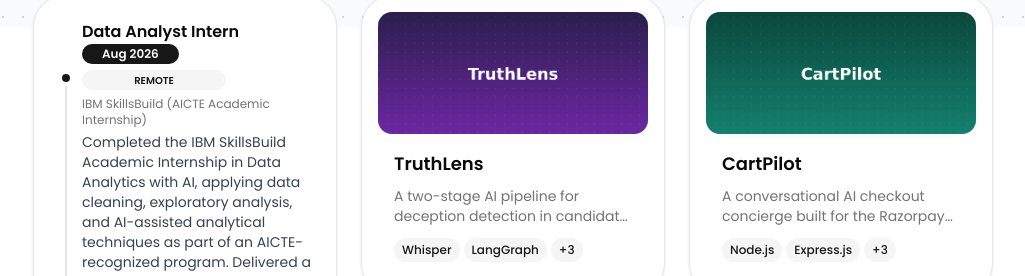
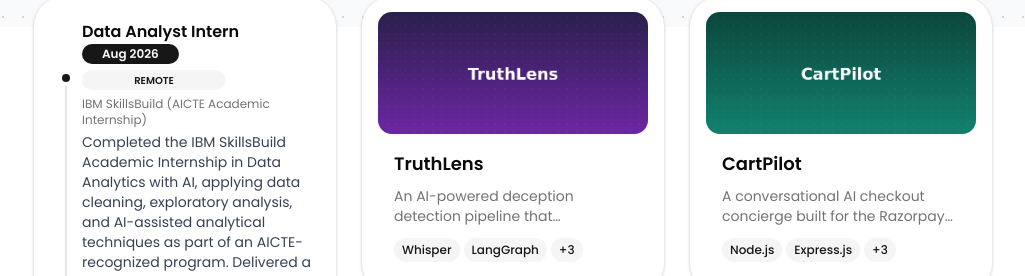
Before and after one commit to ananya-kn/portfolio, a Next.js app: page / in a window 1280 px wide. Shown: the part 773-1049 px from the top of the page, without its empty margins (127-1152 px from the left). Built offline with nearby package versions, Linux system fonts and the light colour scheme.

Commit message:
Updated code

```diff
--- a/src/data/projects.ts
+++ b/src/data/projects.ts
@@ -13,7 +13,7 @@
   {
     id: 'project-1',
     title: 'TruthLens',
-    description: "A two-stage AI pipeline for deception detection in candidate audio testimony, built for the Eightfold AI Competition (Track 2: AI Risk Manager). Uses Whisper for transcription, LangGraph to orchestrate the analysis pipeline, Gemini for reasoning, and Pydantic for structured, validated outputs. Every lie leaves a trace.",
+    description: "An AI-powered deception detection pipeline that transcribes, analyzes, and cross-examines candidate audio testimonies to surface contradictions and identify the most plausible truth.",
     image: '/images/truthlens.png',
     technologies: ['Whisper', 'LangGraph', 'Gemini', 'Pydantic', 'Python'],
     githubUrl: 'https://github.com/ananya-kn/TruthLens',
```
